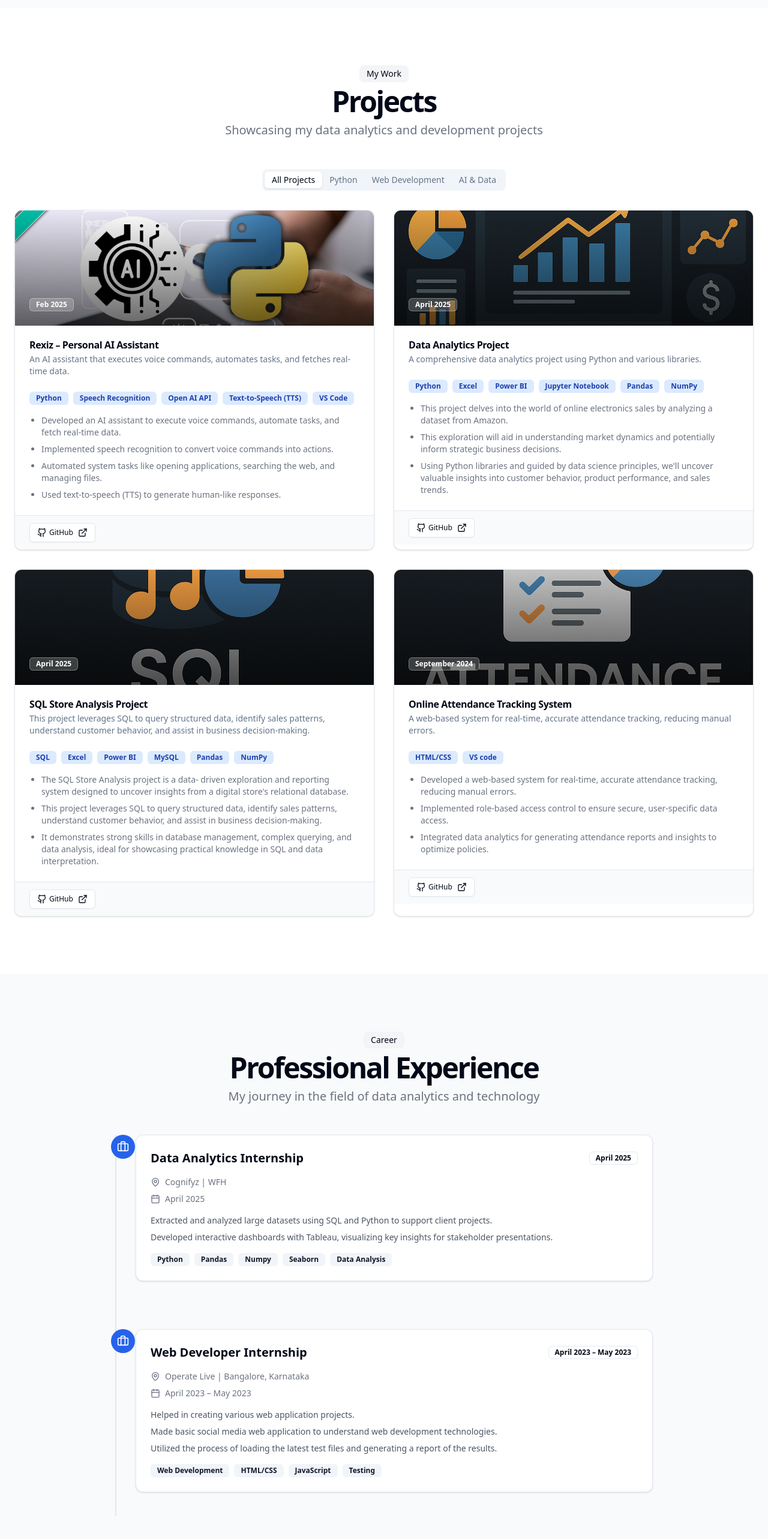
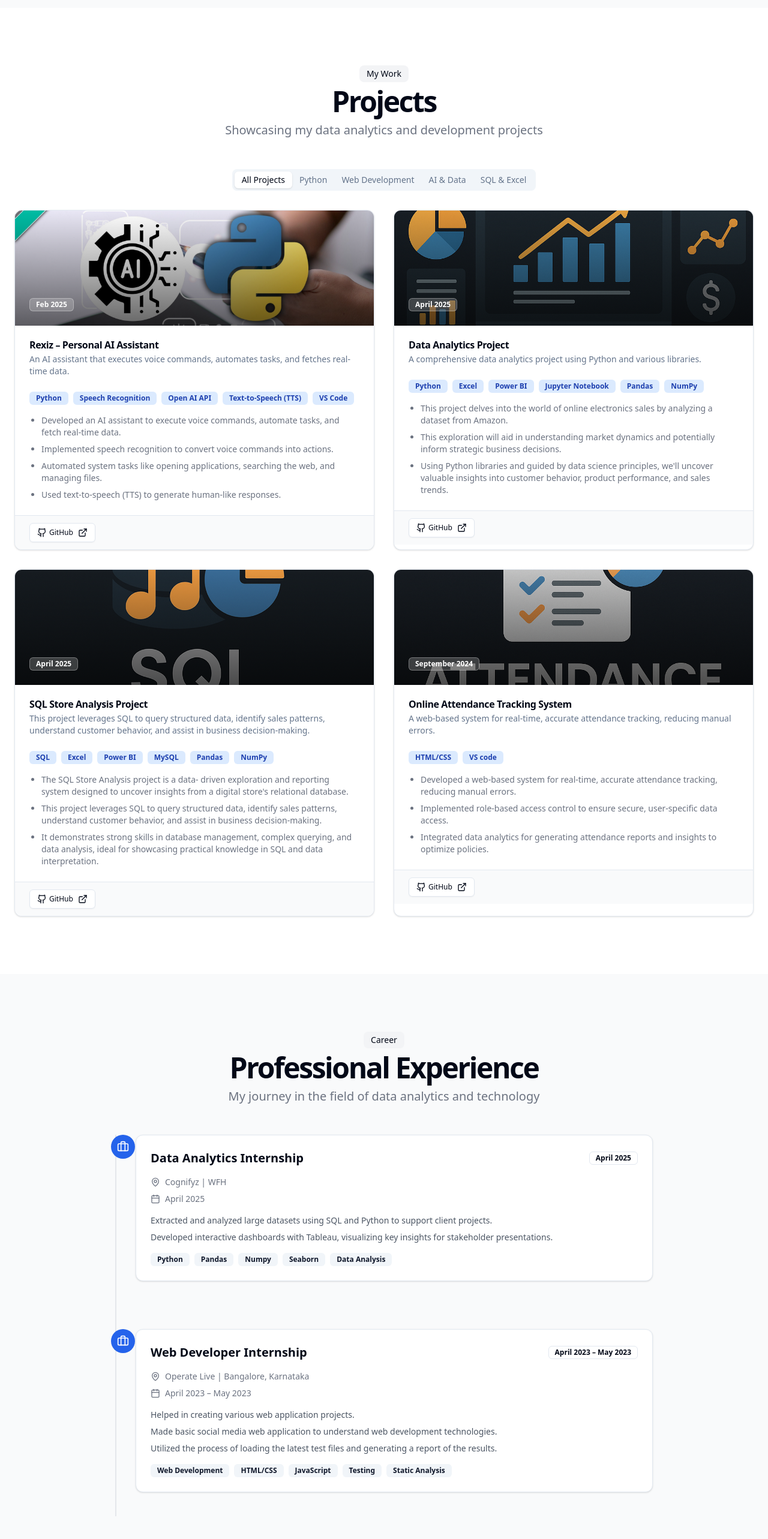
Before and after one commit to MohdHamizK/Hamiz_Portfolio, a Next.js app: page / in a window 1280 px wide. Shown: the part 2884-5450 px from the top of the page at 60% size. Built offline with nearby package versions, Linux system fonts and the light colour scheme.

Commit message:
Project Tabs

```diff
--- a/src/components/ExperienceSection.tsx
+++ b/src/components/ExperienceSection.tsx
@@ -39,7 +39,7 @@ export function ExperienceSection() {
         "Made basic social media web application to understand web development technologies.",
         "Utilized the process of loading the latest test files and generating a report of the results."
       ],
-      skills: ["Web Development", "HTML/CSS", "JavaScript", "Testing"]
+      skills: ["Web Development", "HTML/CSS", "JavaScript", "Testing", "Static Analysis"]
     }
   ];
 
--- a/src/components/ProjectsSection.tsx
+++ b/src/components/ProjectsSection.tsx
@@ -116,6 +116,7 @@ export function ProjectsSection() {
               <TabsTrigger value="python">Python</TabsTrigger>
               <TabsTrigger value="web">Web Development</TabsTrigger>
               <TabsTrigger value="ai">AI & Data</TabsTrigger>
+              <TabsTrigger value="sql">SQL & Excel</TabsTrigger>
             </TabsList>
           </div>
 
@@ -141,6 +142,18 @@ export function ProjectsSection() {
             <div className="grid gap-8 md:grid-cols-2 lg:grid-cols-2">
               {projects
                 .filter((project) => project.technologies.includes("HTML/CSS"))
+                .map((project) => (
+                  <ProjectCard key={project.id} project={project} />
+                ))}
+            </div>
+          </TabsContent>
+
+          <TabsContent value="sql" className="mt-4 space-y-8">
+            <div className="grid gap-8 md:grid-cols-2 lg:grid-cols-2">
+              {projects
+                .filter((project) =>
+                  project.technologies.includes("SQL") ||
+                  project.technologies.includes("Excel"))
                 .map((project) => (
                   <ProjectCard key={project.id} project={project} />
                 ))}
```
